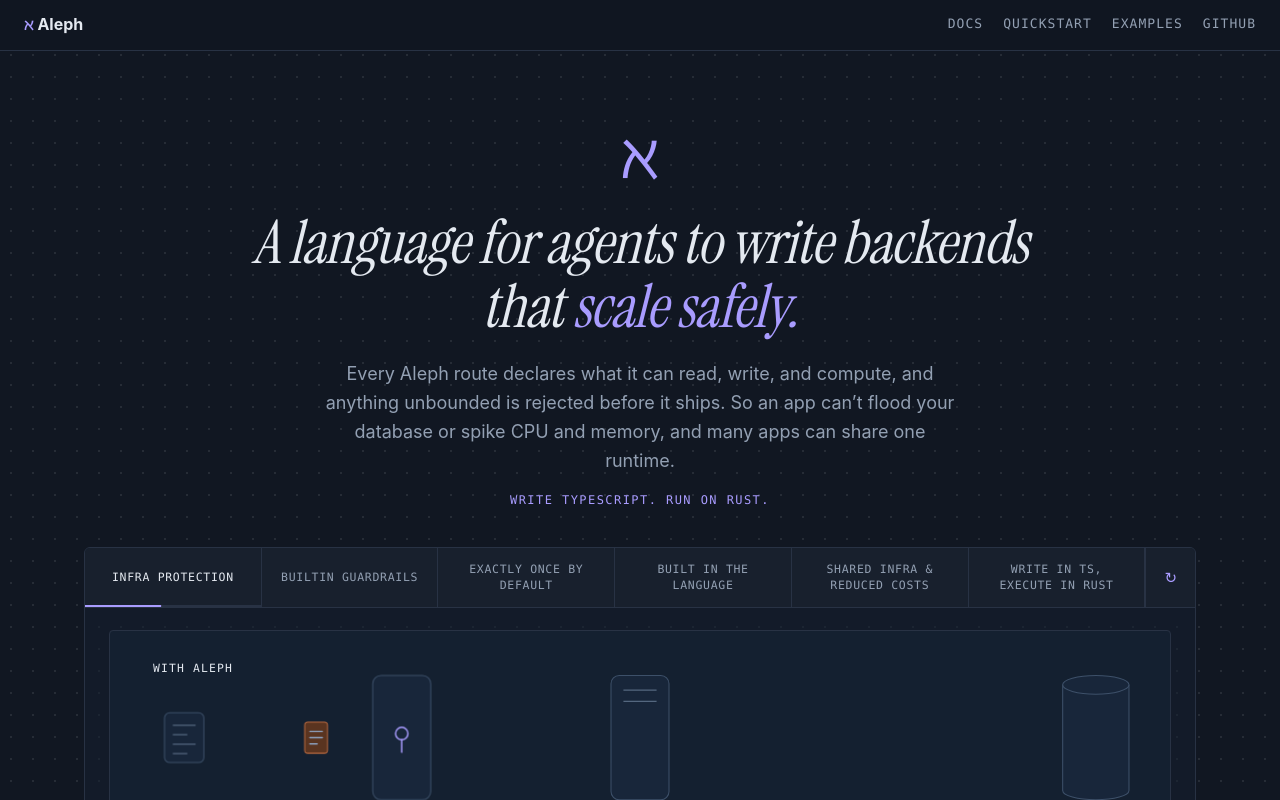
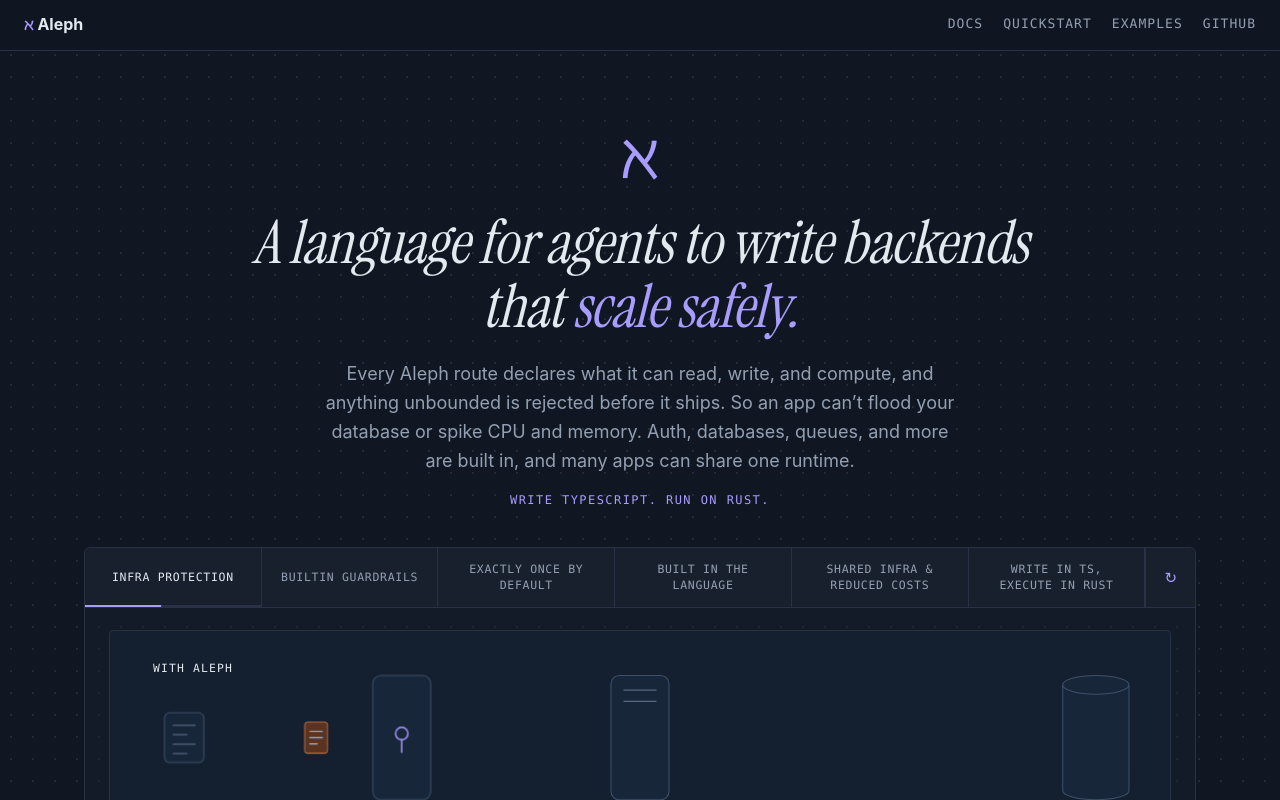
Before and after one commit to gubkin-labs/aleph, a Next.js app in the folder website/: page / in a window 1280 px wide. Shown: the top 800 px of the page. Built offline with nearby package versions, Linux system fonts and the light colour scheme.

Commit message:
Mention built-in auth, databases, and queues in the hero
Co-Authored-By: Claude Sonnet 5.5 <noreply@anthropic.com>

```diff
--- a/website/app/layout.tsx
+++ b/website/app/layout.tsx
@@ -20,7 +20,7 @@ export const metadata: Metadata = {
     template: "%s · Aleph",
   },
   description:
-    "Every Aleph route declares what it can read, write, and compute, and anything unbounded is rejected before it ships. So an app can't flood your database or spike CPU and memory, and many apps can share one runtime.",
+    "Every Aleph route declares what it can read, write, and compute, and anything unbounded is rejected before it ships. So an app can't flood your database or spike CPU and memory. Auth, databases, queues, and more are built in, and many apps can share one runtime.",
 };
 
 export default function RootLayout({ children }: { children: ReactNode }) {
--- a/website/app/page.tsx
+++ b/website/app/page.tsx
@@ -48,7 +48,8 @@ export default function Home() {
         <p className="lead">
           Every Aleph route declares what it can read, write, and compute, and anything unbounded is
           rejected before it ships. So an app can&rsquo;t flood your database or spike CPU and
-          memory, and many apps can share one runtime.
+          memory. Auth, databases, queues, and more are built in, and many apps can share one
+          runtime.
         </p>
         <p className="tagline">Write TypeScript. Run on Rust.</p>
       </section>
```
Also changed, not shown: 1 other file (tests, documents, lock files or other folders).
